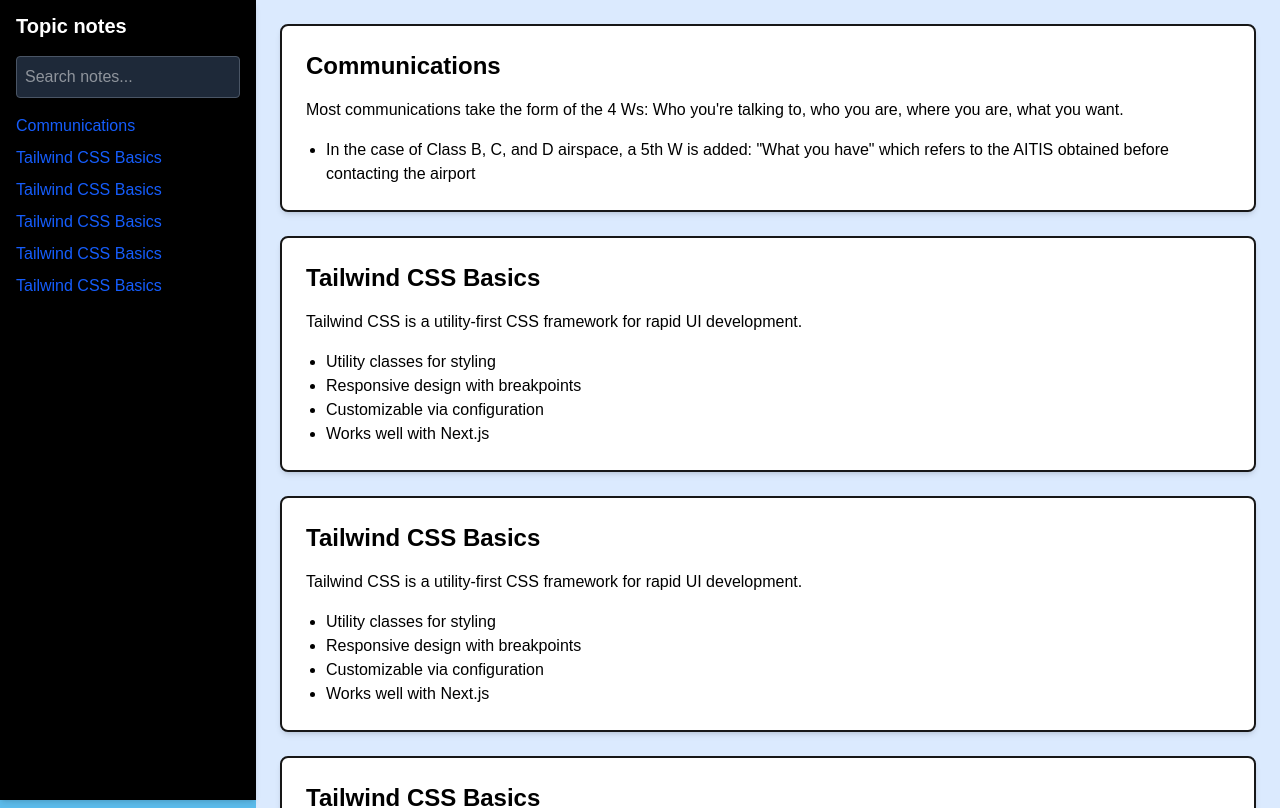
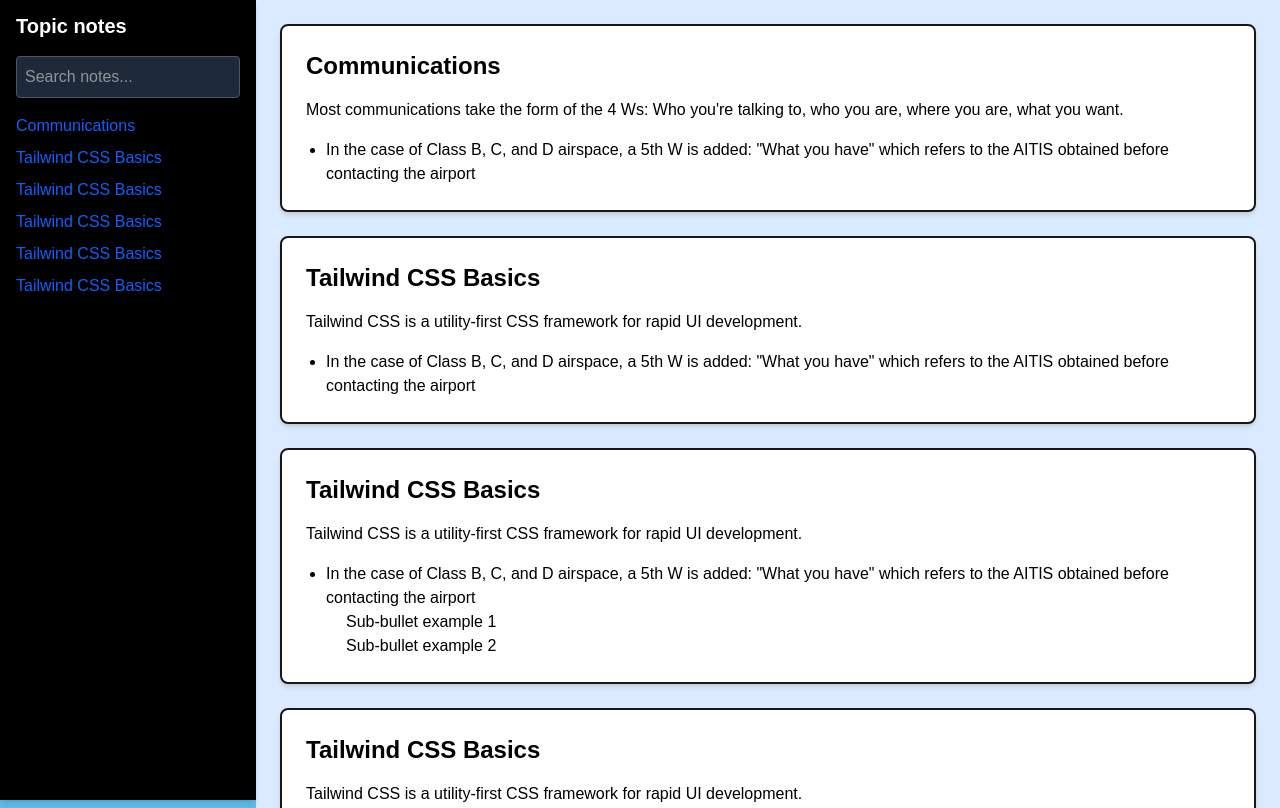
Before and after one commit to AlexandrOsornio/pilot-notes, a Next.js app: page / in a window 1280 px wide. Shown: the top 808 px of the page. Built offline with nearby package versions, Linux system fonts and the light colour scheme.

Commit message:
Added recursive bullet points

```diff
--- a/app/page.tsx
+++ b/app/page.tsx
@@ -14,7 +14,7 @@
   const filteredNotes = allNotes.filter((note) => {
     const titlematch = note.title.toLowerCase().includes(lowerSearchTerm);
     const bodymatch = note.body.toLowerCase().includes(lowerSearchTerm);
-    const bulletsmatch = note.bullets.some((bullet) => bullet.toLowerCase().includes(lowerSearchTerm));
+    const bulletsmatch = note.bullets.some((bullet) => bullet.text.toLowerCase().includes(lowerSearchTerm));
     return titlematch || bodymatch || bulletsmatch;
   })
 
--- a/components/note_content.tsx
+++ b/components/note_content.tsx
@@ -1,7 +1,24 @@
-import { Note } from '@/content/Notes';
+import { Note, Bullet } from '@/content/Notes';
 
 interface NoteContentProps {
   note: Note;
+}
+
+function BulletList({ bullets, level = 0 }: { bullets: Bullet[]; level?: number }) {
+  const listStyle = ['list-disc', 'list-circle', 'list-square'];
+  const style = listStyle[level % listStyle.length];
+
+  return (
+    <ul className={`${style} pl-5`}>
+        {bullets.map((bullet, index) => (
+        <li key={index}>
+          {bullet.text}
+          {bullet.subBullets && (<BulletList bullets={bullet.subBullets} level={level + 1}/>)}
+          </li>
+        ))}
+    </ul>
+
+  )
 }
 
 export default function NoteContent({ note }: NoteContentProps) {
@@ -10,11 +27,7 @@
         <div className='text-black'>
             <h1 className="text-2xl font-bold mb-4">{note.title}</h1>
             <p className="mb-4">{note.body}</p>
-            <ul className="list-disc pl-5">
-                {note.bullets.map((bullet, index) => (
-                <li key={index}>{bullet}</li>
-                ))}
-            </ul>
+            <BulletList bullets={note.bullets} />
       </div>
     </div>
   );
--- a/content/Notes.ts
+++ b/content/Notes.ts
@@ -1,8 +1,13 @@
+export interface Bullet{
+  text: string;
+  subBullets?: Bullet[];
+}
+
 export interface Note {
   id: number;
   title: string;
   body: string;
-  bullets: string[];
+  bullets: Bullet[];
 }
 
 export const notes: Note[] = [
@@ -11,7 +16,9 @@
     title: 'Communications',
     body: 'Most communications take the form of the 4 Ws: Who you\'re talking to, who you are, where you are, what you want.',
     bullets: [
-      'In the case of Class B, C, and D airspace, a 5th W is added: "What you have" which refers to the AITIS obtained before contacting the airport',
+      {
+        text: 'In the case of Class B, C, and D airspace, a 5th W is added: "What you have" which refers to the AITIS obtained before contacting the airport'
+      },
     ],
   },
   {
@@ -19,10 +26,9 @@
     title: 'Tailwind CSS Basics',
     body: 'Tailwind CSS is a utility-first CSS framework for rapid UI development.',
     bullets: [
-      'Utility classes for styling',
-      'Responsive design with breakpoints',
-      'Customizable via configuration',
-      'Works well with Next.js',
+      {
+        text: 'In the case of Class B, C, and D airspace, a 5th W is added: "What you have" which refers to the AITIS obtained before contacting the airport'
+      },
     ],
   },
   {
@@ -30,10 +36,13 @@
     title: 'Tailwind CSS Basics',
     body: 'Tailwind CSS is a utility-first CSS framework for rapid UI development.',
     bullets: [
-      'Utility classes for styling',
-      'Responsive design with breakpoints',
-      'Customizable via configuration',
-      'Works well with Next.js',
+      {
+        text: 'In the case of Class B, C, and D airspace, a 5th W is added: "What you have" which refers to the AITIS obtained before contacting the airport',
+        subBullets: [
+          { text: 'Sub-bullet example 1' },
+          { text: 'Sub-bullet example 2' },
+        ],
+      },
     ],
   },
   {
@@ -41,10 +50,9 @@
     title: 'Tailwind CSS Basics',
     body: 'Tailwind CSS is a utility-first CSS framework for rapid UI development.',
     bullets: [
-      'Utility classes for styling',
-      'Responsive design with breakpoints',
-      'Customizable via configuration',
-      'Works well with Next.js',
+      {
+        text: 'In the case of Class B, C, and D airspace, a 5th W is added: "What you have" which refers to the AITIS obtained before contacting the airport'
+      },
     ],
   },
   {
@@ -52,10 +60,9 @@
     title: 'Tailwind CSS Basics',
     body: 'Tailwind CSS is a utility-first CSS framework for rapid UI development.',
     bullets: [
-      'Utility classes for styling',
-      'Responsive design with breakpoints',
-      'Customizable via configuration',
-      'Works well with Next.js',
+      {
+        text: 'In the case of Class B, C, and D airspace, a 5th W is added: "What you have" which refers to the AITIS obtained before contacting the airport'
+      },
     ],
   },
   {
@@ -63,10 +70,9 @@
     title: 'Tailwind CSS Basics',
     body: 'Tailwind CSS is a utility-first CSS framework for rapid UI development.',
     bullets: [
-      'Utility classes for styling',
-      'Responsive design with breakpoints',
-      'Customizable via configuration',
-      'Works well with Next.js',
+      {
+        text: 'In the case of Class B, C, and D airspace, a 5th W is added: "What you have" which refers to the AITIS obtained before contacting the airport'
+      },
     ],
   },
 ];
```
